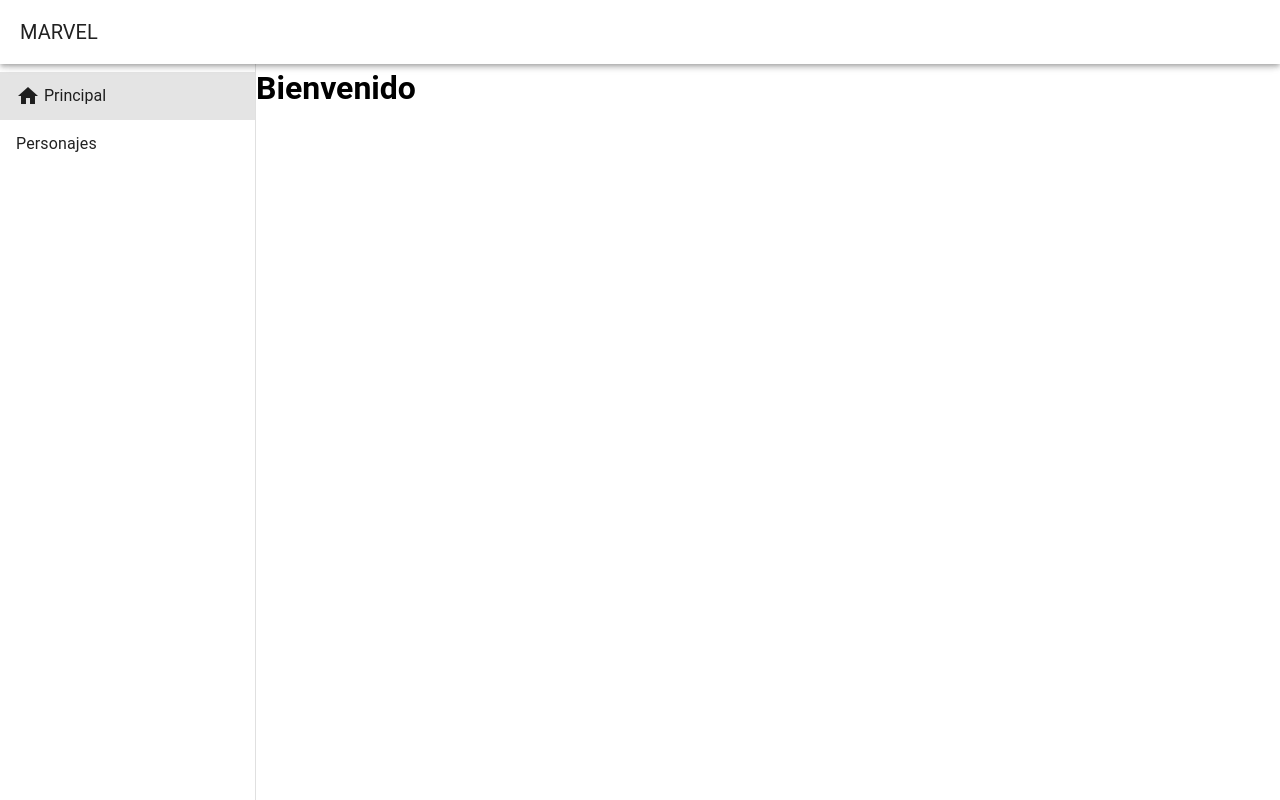
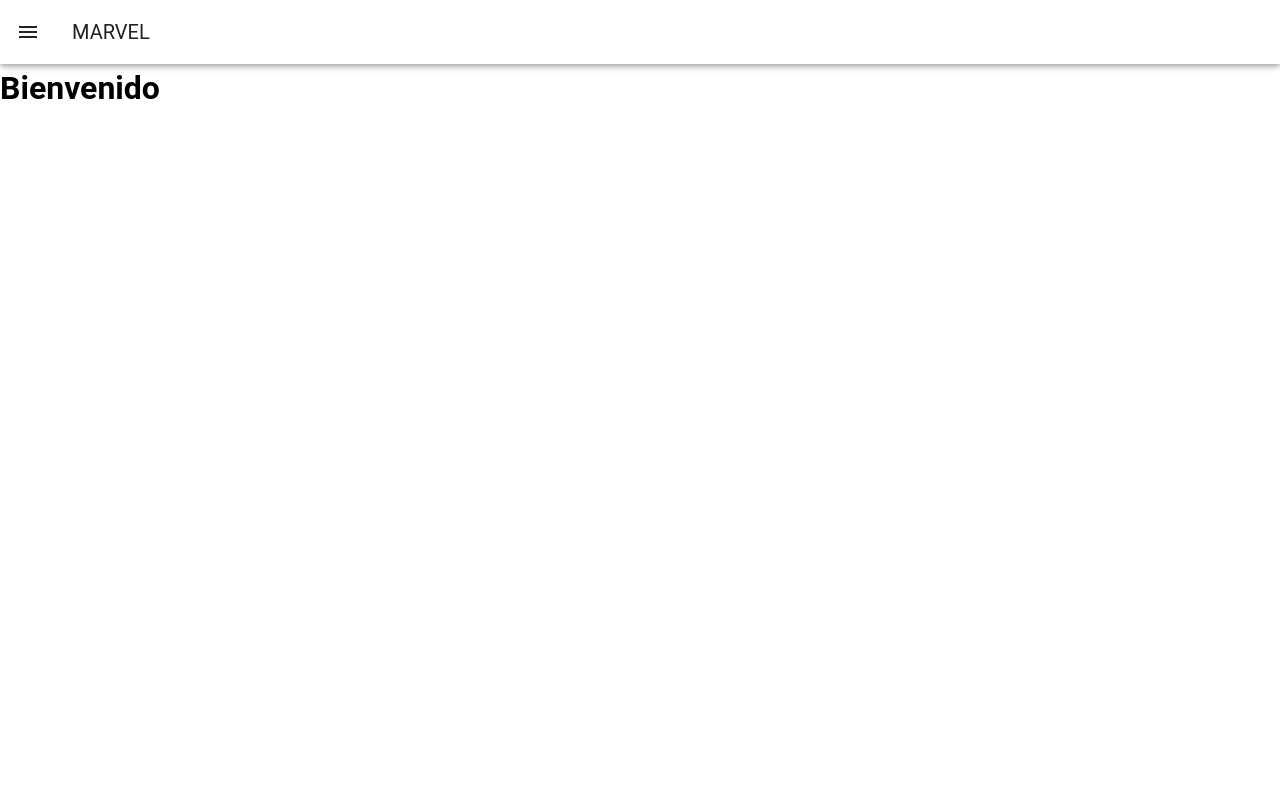
Before and after one commit to AdrianPerdomoE/repo-desarrollo-web, a Nuxt app in the folder frontend_marvel/: page / in a window 1280 px wide. Built offline with nearby package versions, Linux system fonts and the light colour scheme.

Commit message:
feature: se implemento el navigation-drawer para que funcione con el icono del app bar, se cambio el estilo de las card

```diff
--- a/frontend_marvel/layouts/default.vue
+++ b/frontend_marvel/layouts/default.vue
@@ -1,8 +1,10 @@
 <template>
   <v-layout class="rounded rounded-md">
-    <v-app-bar :title="titleApp">
+    <v-app-bar>
+      <v-app-bar-nav-icon @click.stop="drawer = !drawer"></v-app-bar-nav-icon>
+      <v-app-bar-title>{{ titleApp }}</v-app-bar-title>
     </v-app-bar>
-    <v-navigation-drawer>
+    <v-navigation-drawer v-model="drawer" temporary>
       <v-list>
         <!-- Navegacion -->
         <v-list-item to="/"><v-icon icon="mdi-home" /> Principal </v-list-item>
@@ -17,6 +19,7 @@
 </template>
 <script setup>
 const titleApp = ref("MARVEL")
+const drawer = ref(null)
 </script>
 
 <style>
--- a/frontend_marvel/pages/personajes.vue
+++ b/frontend_marvel/pages/personajes.vue
@@ -6,14 +6,9 @@
         <v-container>
             <v-row>
                 <v-col v-for="item in caracters" :key="item.id">
-                    <v-card width="500" @click="redirect(item.id)" :title="item.name">
-                        <v-card-item>
-                            <v-card-title>Descripcion</v-card-title>
-                            <v-card-text>
-                                {{ item.description }}
-                            </v-card-text>
-                        </v-card-item>
-                        <v-img :width="250" aspect-ratio="16/9" cover
+                    <v-card width="300" height="300" @click="redirect(item.id)" :title="item.name"
+                        style="display: flex;align-items: center; justify-content: center; flex-direction: column;">
+                        <v-img width="80%" aspect-ratio="3/4" style="border-radius: 5px;margin-bottom: 1px;" cover
                             :src="item.thumbnail.path + '.' + item.thumbnail.extension"></v-img>
 
                     </v-card>
```
